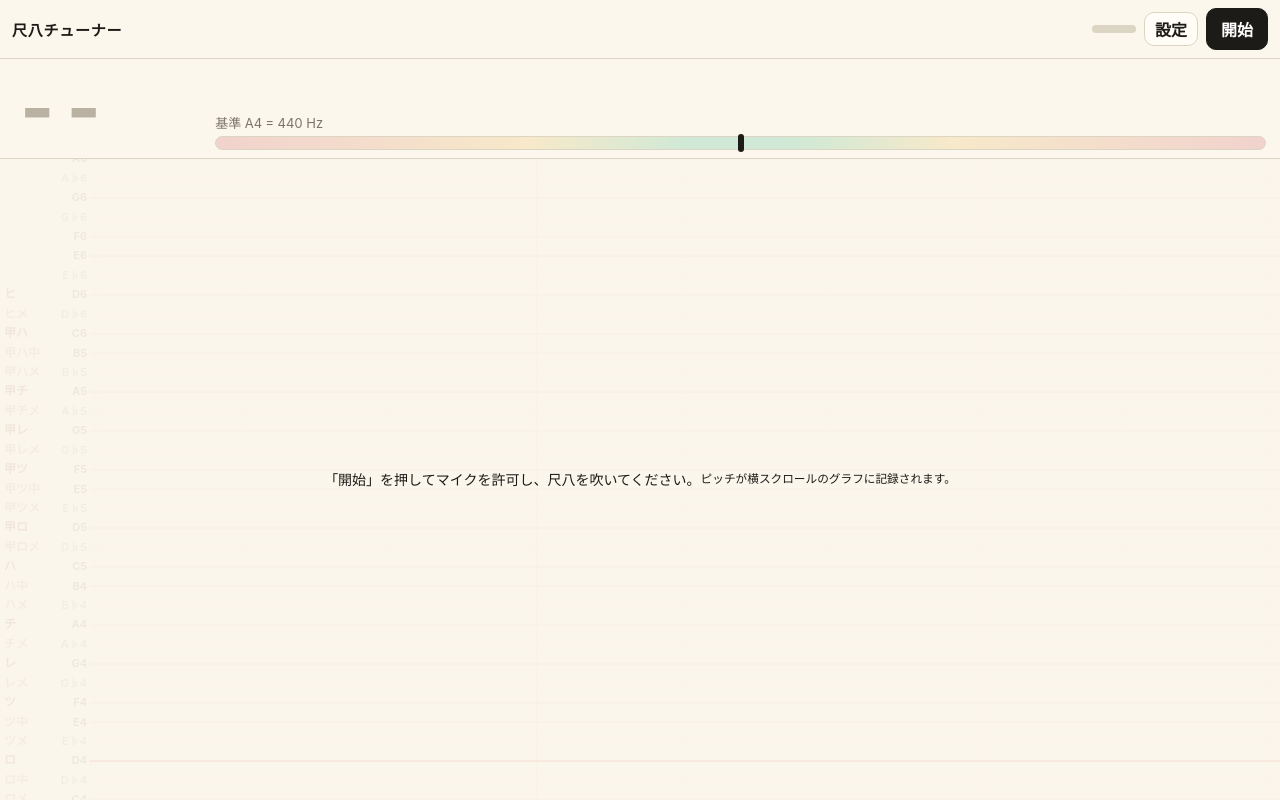
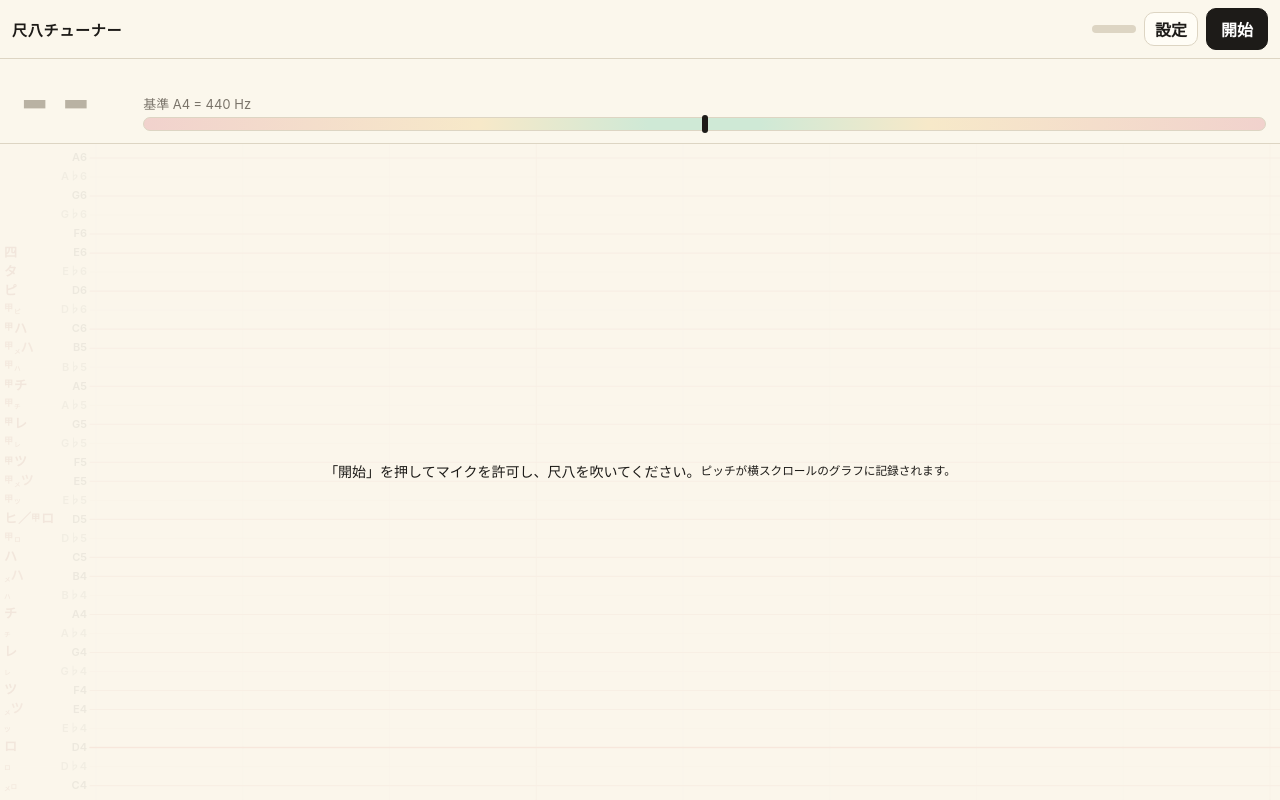
Before and after one commit to ueharakazuki-ai/shakuhachi-tuner, a plain HTML site: page index.html in a window 1280 px wide. Drawn offline with Linux system fonts and the light colour scheme.

Commit message:
Add files via upload

```diff
--- a/index.html
+++ b/index.html
@@ -24,12 +24,17 @@ button,select,input{font:inherit;color:inherit}
 .btn.sm{padding:4px 10px;min-height:34px}
 #level{width:44px;height:8px;border-radius:4px;background:var(--line);overflow:hidden}
 #level i{display:block;height:100%;width:0;background:var(--ok);transition:width .08s}
-#readout{display:flex;align-items:center;gap:14px;padding:6px 14px 4px}
-#note{font-size:clamp(44px,12vw,72px);font-weight:800;line-height:1;min-width:2.6em;font-variant-numeric:tabular-nums}
+#readout{display:flex;flex-wrap:wrap;align-items:center;gap:6px 14px;padding:6px 14px 4px}
+#note{font-size:clamp(38px,10.5vw,64px);font-weight:800;line-height:1.1;min-width:1.8em;white-space:nowrap;font-variant-numeric:tabular-nums}
 #note.dim{color:#b9b2a3}
-#info{flex:1;min-width:0}
+#note.dim #tabn{color:#d7b9b4}
+#info{flex:1 1 150px;min-width:140px}
 #cents{font-size:20px;font-weight:700;font-variant-numeric:tabular-nums}
-#tabn{font-size:20px;font-weight:800;color:#8a2b20;min-height:1.2em;letter-spacing:.06em}
+#tabn{font-weight:800;color:#8a2b20;margin-left:.25em}
+#tabn .sm{font-size:.5em;vertical-align:middle}
+#tabn .mr{font-size:.5em;vertical-align:-.45em}
+#tabn .pre{font-size:.7em;vertical-align:.1em}
+#tabn .sep{font-weight:400;margin:0 .05em}
 #hz{font-size:13px;color:var(--muted);font-variant-numeric:tabular-nums}
 #meter{position:relative;height:14px;margin-top:4px;border-radius:7px;background:linear-gradient(90deg,#f1d2cd 0,#f7e9c9 30%,#cfe9d6 45%,#cfe9d6 55%,#f7e9c9 70%,#f1d2cd 100%);border:1px solid var(--line)}
 #meter b{position:absolute;left:50%;top:-2px;bottom:-2px;width:2px;background:var(--muted);opacity:.5}
@@ -61,7 +66,6 @@ canvas{position:absolute;inset:0;width:100%;height:100%;display:block;touch-acti
   <div id="note" class="dim">--</div>
   <div id="info">
     <div id="cents">&nbsp;</div>
-    <div id="tabn"></div>
     <div id="hz">基準 A4 = 440 Hz</div>
     <div id="meter"><b></b><div id="needle"></div></div>
   </div>
@@ -118,7 +122,7 @@ canvas{position:absolute;inset:0;width:100%;height:100%;display:block;touch-acti
       <select id="color"><option value="1">する</option><option value="0">しない（黒）</option></select>
     </label>
   </div>
-  <p class="note">尺八譜は都山流の記譜（ロ・ツ・レ・チ・ハ・ヒ、メ＝メリ、中＝中メリ、甲）を、最低音ロからの半音の数で割り当てたものです。流派や楽譜によって表記が違う場合があります。<br>長さと最低音の対応は目安です（1.8尺＝D、1.6尺＝E、2.0尺＝C …）。楽器の個体差は「最低音の微調整」で合わせてください。グラフの緑の帯は、今の音に最も近い音の ±10セントです。</p>
+  <p class="note">尺八譜は都山流の運指表に合わせ、最低音ロからの半音の数で割り当てています。半音（大メリ）は小さいカナ、メリは左下に小さい「メ」で表します。流派や楽譜で表記が違う場合があります。<br>長さと最低音の対応は目安です（1.8尺＝D、1.6尺＝E、2.0尺＝C …）。楽器の個体差は「最低音の微調整」で合わせてください。グラフの緑の帯は、今の音に最も近い音の ±10セントです。</p>
   <button class="btn sm" id="bDemo" type="button">デモ表示（マイクなし）</button>
 </section>
 
@@ -172,15 +176,39 @@ function noteName(m, oct){
   return oct ? n + (Math.floor(m / 12) - 1) : n;
 }
 function isNatural(m){ return [0,2,4,5,7,9,11].indexOf(pc(m)) >= 0; }
-var TOZAN = {'-2':'ロメ','-1':'ロ中','0':'ロ','1':'ツメ','2':'ツ中','3':'ツ','4':'レメ','5':'レ','6':'チメ','7':'チ','8':'ハメ','9':'ハ中','10':'ハ'};
-function tabName(m){
-  if (S.tab !== '1') return '';
-  var k = m - roMidi();
-  if (k < -2 || k > 24) return '';
-  if (k <= 10) return TOZAN[k];                    // 乙
-  if (k === 11) return '甲ロメ';
-  if (k <= 22) return '甲' + TOZAN[k - 12];        // 甲
-  return k === 23 ? 'ヒメ' : 'ヒ';                 // 大甲
+function T(pre, kana, kind){ return {pre: pre, kana: kana, kind: kind}; }   // kind: n=通常 h=半音(小さいカナ) m=メリ(左下に小さい「メ」) hm=半音のメリ
+var TABS = {
+  '-2':[T('','ロ','hm')], '-1':[T('','ロ','h')],
+  '0':[T('','ロ','n')], '1':[T('','ツ','h')], '2':[T('','ツ','m')], '3':[T('','ツ','n')],
+  '4':[T('','レ','h')], '5':[T('','レ','n')], '6':[T('','チ','h')], '7':[T('','チ','n')],
+  '8':[T('','ハ','h')], '9':[T('','ハ','m')], '10':[T('','ハ','n')],
+  '11':[T('甲','ロ','h')], '12':[T('','ヒ','n'), T('甲','ロ','n')],
+  '13':[T('甲','ツ','h')], '14':[T('甲','ツ','m')], '15':[T('甲','ツ','n')],
+  '16':[T('甲','レ','h')], '17':[T('甲','レ','n')], '18':[T('甲','チ','h')], '19':[T('甲','チ','n')],
+  '20':[T('甲','ハ','h')], '21':[T('甲','ハ','m')], '22':[T('甲','ハ','n')],
+  '23':[T('甲','ピ','h')], '24':[T('','ピ','n')], '25':[T('','タ','n')], '26':[T('','四','n')]
+};
+function tabName(m){ return S.tab === '1' ? (TABS[String(m - roMidi())] || null) : null; }
+function tabIsMain(tb){ for (var i = 0; i < tb.length; i++) if (tb[i].kind !== 'n') return false; return true; }
+function tabHTML(tb){
+  return tb.map(function(t){
+    var h = t.pre ? '<span class="pre">' + t.pre + '</span>' : '';
+    if (t.kind === 'm' || t.kind === 'hm') h += '<span class="mr">メ</span>';
+    return h + '<span class="' + (t.kind === 'h' || t.kind === 'hm' ? 'sm' : '') + '">' + t.kana + '</span>';
+  }).join('<span class="sep">／</span>');
+}
+var TABFONT = '"Hiragino Sans","Noto Sans JP","Yu Gothic",sans-serif';
+function drawTab(tb, x, y, size){
+  var cx = x;
+  ctx.textAlign = 'left'; ctx.textBaseline = 'middle';
+  tb.forEach(function(t, i){
+    if (i > 0){ ctx.font = '700 ' + size + 'px ' + TABFONT; ctx.fillText('／', cx, y); cx += ctx.measureText('／').width; }
+    if (t.pre){ ctx.font = '700 ' + (size * 0.7) + 'px ' + TABFONT; ctx.fillText(t.pre, cx, y - size * 0.1); cx += ctx.measureText(t.pre).width + 1; }
+    var half = (t.kind === 'h' || t.kind === 'hm');
+    if (t.kind === 'm' || t.kind === 'hm'){ ctx.font = '700 ' + (size * 0.5) + 'px ' + TABFONT; ctx.fillText('メ', cx, y + size * 0.3); cx += ctx.measureText('メ').width; }
+    ctx.font = '700 ' + (half ? size * 0.5 : size) + 'px ' + TABFONT;
+    ctx.fillText(t.kana, cx, y + (half ? size * 0.12 : 0)); cx += ctx.measureText(t.kana).width + 1;
+  });
 }
 function roMidi(){ return 62 + Math.round(12 * Math.log2(1.8 / S.len)) + S.trim; }
 
@@ -325,10 +353,11 @@ function updateReadout(now, m){
   var el = $('note'), c = $('cents'), nd = $('needle');
   var live = m !== null || (lastMidi !== null && now - lastVoiced < 0.7);
   var mm = m !== null ? m : lastMidi;
-  if (mm === null){ el.textContent = '--'; el.classList.add('dim'); c.innerHTML = '&nbsp;'; $('tabn').textContent = ''; return; }
+  if (mm === null){ el.textContent = '--'; el.classList.add('dim'); c.innerHTML = '&nbsp;'; return; }
   var n = Math.round(mm), cents = Math.round((mm - n) * 100);
-  el.textContent = noteName(n, true); el.classList.toggle('dim', !live);
-  var tb = tabName(n); $('tabn').textContent = tb ? '尺八　' + tb : ''; $('tabn').style.opacity = live ? 1 : .4;
+  var tb = tabName(n);
+  el.innerHTML = noteName(n, true) + (tb ? '<span id="tabn">' + tabHTML(tb) + '</span>' : ''); el.classList.toggle('dim', !live);
+
   c.textContent = (cents > 0 ? '+' : cents < 0 ? '−' : '±') + Math.abs(cents) + ' セント';
   c.style.color = !live ? '#b9b2a3' : Math.abs(cents) <= 10 ? 'var(--ok)' : Math.abs(cents) <= 25 ? 'var(--warn)' : 'var(--bad)';
   $('hz').textContent = (S.a4 * Math.pow(2, (mm - 69) / 12)).toFixed(1) + ' Hz　（基準 A4 = ' + S.a4 + ' Hz）';
@@ -349,8 +378,9 @@ function draw(now){
     else if (!hist.length || lastMidi === null) center = ro + 5;
     lo = center - span / 2; hi = center + span / 2;
   }
-  var pxS = h / (hi - lo);
-  var yOf = function(m){ return h - (m - lo) * pxS; };
+  var PAD = 14;                                   // top/bottom margin so edge labels are not clipped
+  var pxS = (h - 2 * PAD) / (hi - lo);
+  var yOf = function(m){ return h - PAD - (m - lo) * pxS; };
   var LM = S.tab === '1' ? 96 : 46;                                  // left label margin
   var xOf = function(t){ return w - 10 - (now - t) / S.win * (w - LM - 10); };
 
@@ -373,8 +403,9 @@ function draw(now){
 
   // semitone lines + labels
   ctx.font = '600 11px -apple-system, "Hiragino Sans", sans-serif'; ctx.textBaseline = 'middle';
-  for (var m = Math.ceil(lo); m <= Math.floor(hi); m++){
+  for (var m = Math.ceil(lo - 1); m <= Math.floor(hi + 1); m++){
     var y = yOf(m), nat = isNatural(m), isRo = (m === ro);
+    if (y < 8 || y > h - 8) continue;
     ctx.strokeStyle = isRo ? '#c8392b' : nat ? '#d9948c' : '#ecc9c3';
     ctx.lineWidth = isRo ? 1.6 : nat ? 1.1 : 0.8;
     ctx.beginPath(); ctx.moveTo(LM - 6, y); ctx.lineTo(w, y); ctx.stroke();
@@ -384,11 +415,11 @@ function draw(now){
       ctx.fillText(noteName(m, true), LM - 9, y);
     }
     var tb = tabName(m);
-    if (tb && (pxS >= 11 || !/[メ中]/.test(tb))){
-      ctx.font = '700 12px "Hiragino Sans","Noto Sans JP",sans-serif';
-      ctx.fillStyle = /[メ中]/.test(tb) ? '#a9776f' : '#8a2b20'; ctx.textAlign = 'left';
-      ctx.fillText(tb, 4, y);
+    if (tb && (pxS >= 11 || tabIsMain(tb))){
+      ctx.fillStyle = tabIsMain(tb) ? '#8a2b20' : '#a0463c';
+      drawTab(tb, 4, y, 13);
     }
+    ctx.textAlign = 'right'; ctx.textBaseline = 'middle';
     if (isRo && S.tab !== '1'){ ctx.fillStyle = '#c8392b'; ctx.textAlign = 'left'; ctx.fillText('ロ', LM + 4, y - 8); }
   }
 
```
